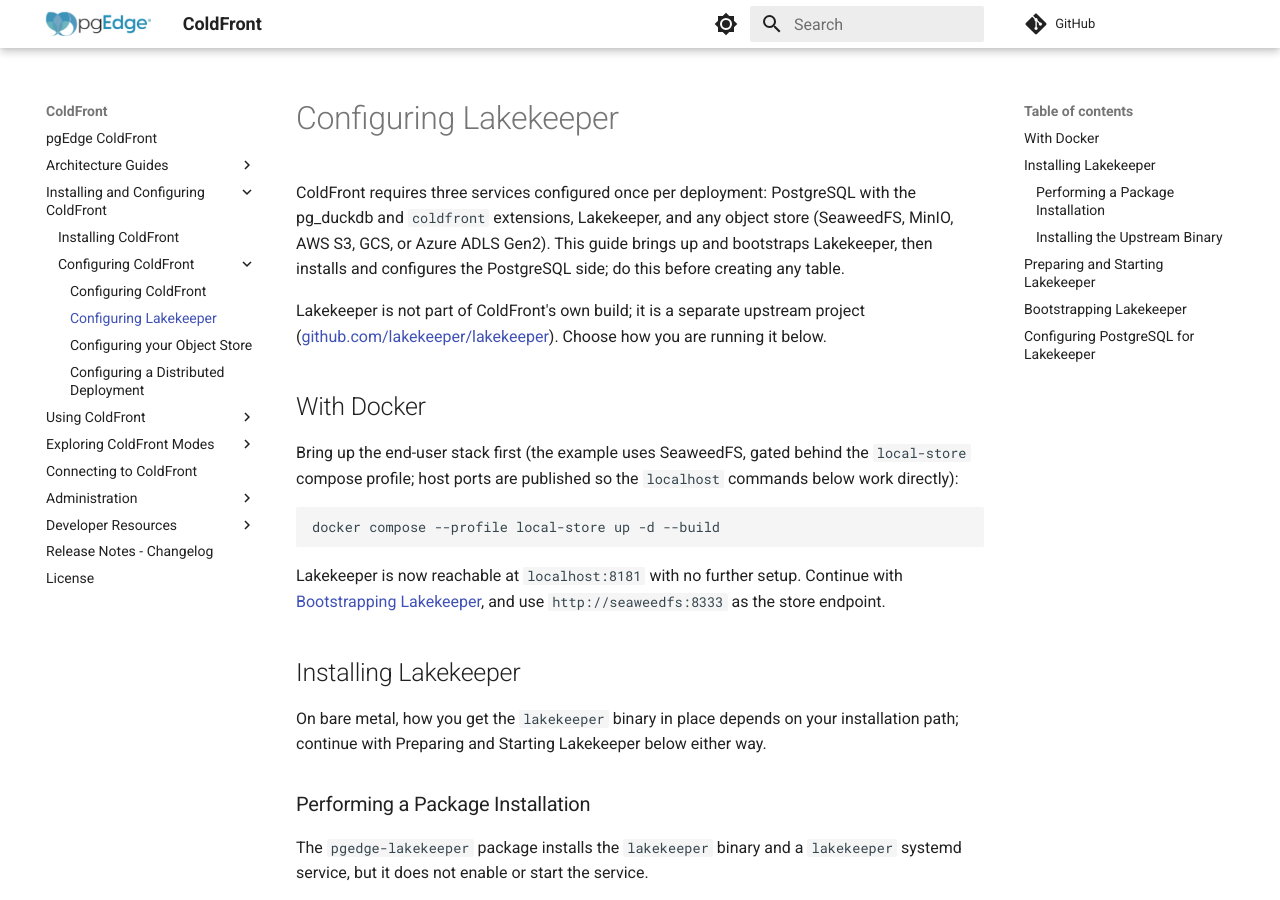
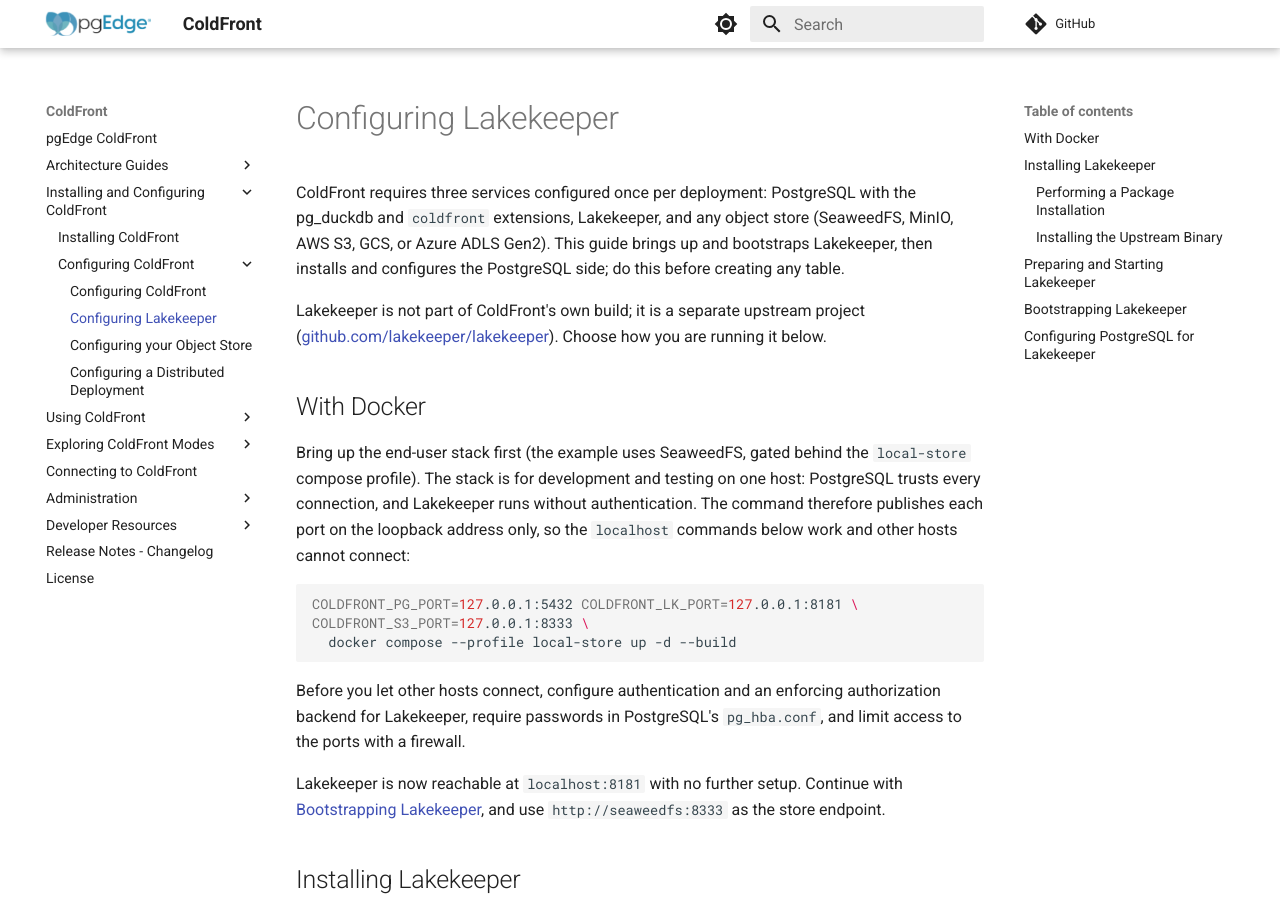
Before and after one commit to pgEdge/coldfront, an MkDocs documentation site: the page built from docs/configure_lakekeeper.md, in a window 1280 px wide and 900 px high. Built offline with MkDocs 1.6.1 and Material for MkDocs 9.7.7, drawn with Linux system fonts in a browser that asks for light colours; comment, search, counter and statistics services are not loaded.

Commit message:
docs: publish the Docker stack's ports on loopback only

````diff
--- a/docs/configure_lakekeeper.md
+++ b/docs/configure_lakekeeper.md
@@ -13,12 +13,21 @@ Choose how you are running it below.
 ## With Docker
 
 Bring up the end-user stack first (the example uses SeaweedFS, gated
-behind the `local-store` compose profile; host ports are published so
-the `localhost` commands below work directly):
+behind the `local-store` compose profile). The stack is for development and
+testing on one host: PostgreSQL trusts every connection, and Lakekeeper runs
+without authentication. The command therefore publishes each port on the
+loopback address only, so the `localhost` commands below work and other hosts
+cannot connect:
 
 ```bash
-docker compose --profile local-store up -d --build
+COLDFRONT_PG_PORT=127.0.0.1:5432 COLDFRONT_LK_PORT=127.0.0.1:8181 \
+COLDFRONT_S3_PORT=127.0.0.1:8333 \
+  docker compose --profile local-store up -d --build
 ```
+
+Before you let other hosts connect, configure authentication and an enforcing
+authorization backend for Lakekeeper, require passwords in PostgreSQL's
+`pg_hba.conf`, and limit access to the ports with a firewall.
 
 Lakekeeper is now reachable at `localhost:8181` with no further setup.
 Continue with [Bootstrapping Lakekeeper](#bootstrapping-lakekeeper), and use
````
